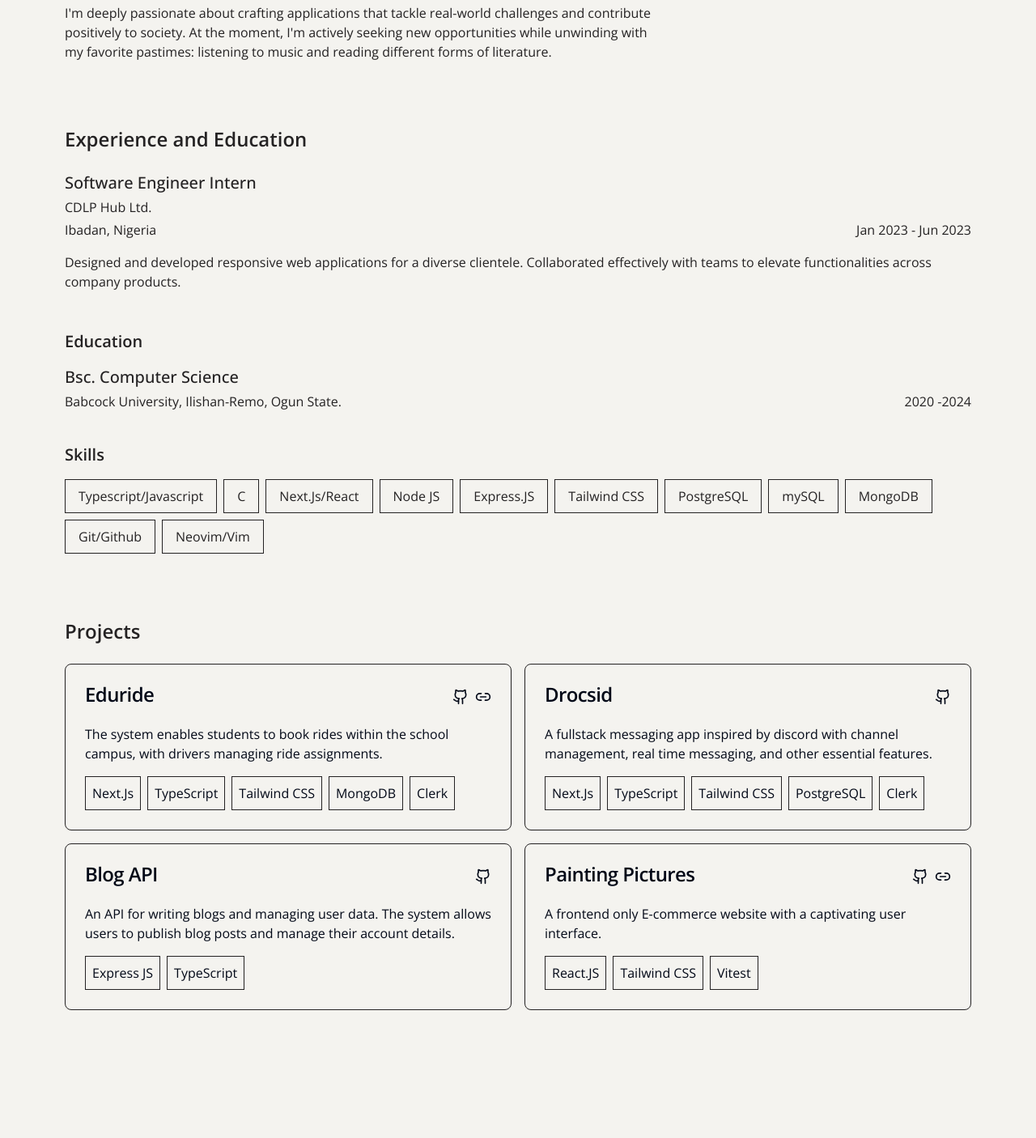
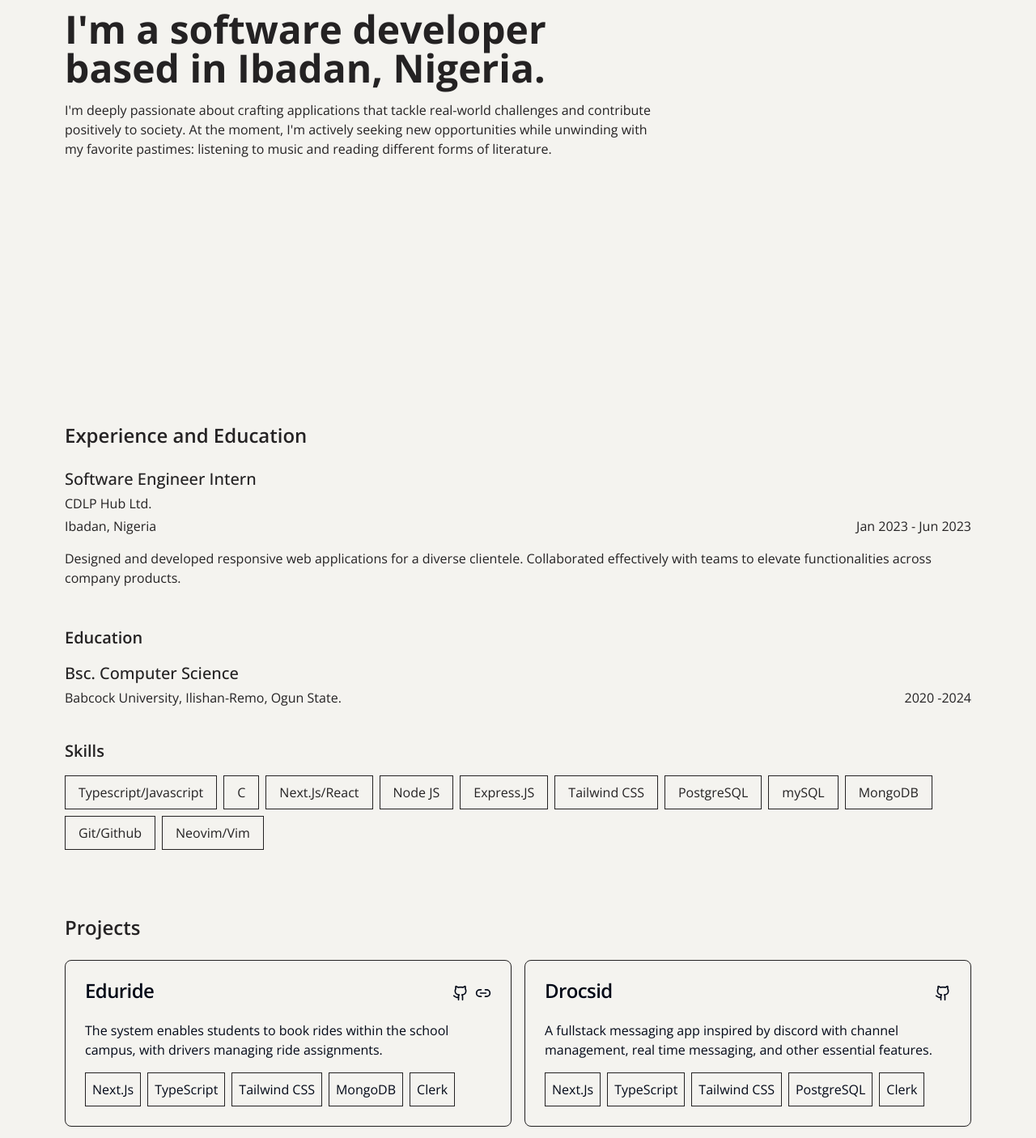
Before and after one commit to Asonance11/me, a Next.js app: page / in a window 1280 px wide. Shown: the part 280-1686 px from the top of the page at 81% size. Before the commit the page ends 1528 px from the top, so only its background shows below. Built offline with nearby package versions, Linux system fonts and the light colour scheme.

Commit message:
Animations

```diff
--- a/components/custom/experience-and-education.tsx
+++ b/components/custom/experience-and-education.tsx
@@ -1,21 +1,42 @@
-import { skills } from '@/lib/data';
-import React from 'react';
+"use client";
+
+import { skills } from "@/lib/data";
+import React from "react";
+import Reveal from "@/components/utils/Reveal";
+import { motion } from "framer-motion";
+
+const fadeInAnimationVariant = {
+  initial: {
+    opacity: 0,
+    y: 100,
+  },
+  animate: (index: number) => ({
+    opacity: 1,
+    y: 0,
+    transition: {
+      delay: 0.05 * index,
+    },
+  }),
+};
 
 const ExperienceAndEducation = () => {
   return (
-    <section className="mt-20">
+    <section className="mt-20 min-h-[50vh]">
+      <Reveal>
         <h1 className="text-2xl dark:text-[#E3E3E3] font-semibold">
           Experience and Education
         </h1>
         <Experience />
         <Education />
         <Skills />
+      </Reveal>
     </section>
   );
 };
 
 const Experience = () => {
   return (
+    <Reveal>
       <div className="mt-6">
         <div className="flex items-end justify-between gap-x-2">
           <div className="flex flex-col gap-y-1">
@@ -31,11 +52,13 @@ const Experience = () => {
           functionalities across company products.
         </p>
       </div>
+    </Reveal>
   );
 };
 
 const Education = () => {
   return (
+    <Reveal>
       <section className="mt-12">
         <h2 className="text-xl font-semibold dark:text-[#E3E3E3]">Education</h2>
         <div className="mt-4 flex items-end justify-between gap-x-2">
@@ -46,6 +69,7 @@ const Education = () => {
           <p>2020 -2024</p>
         </div>
       </section>
+    </Reveal>
   );
 };
 
@@ -55,12 +79,19 @@ const Skills = () => {
       <h2 className="text-xl font-semibold dark:text-[#E3E3E3]">Skills</h2>
       <div className="mt-4 flex items-center flex-wrap gap-2">
         {skills.map((skill, index) => (
-          <div
+          <motion.div
             key={index}
             className="px-4 py-2 border border-[#242223] dark:border-[#989898] dark:text-[#E4E4E4]"
+            variants={fadeInAnimationVariant}
+            initial="initial"
+            whileInView="animate"
+            custom={index}
+            viewport={{
+              once: true,
+            }}
           >
             {skill}
-          </div>
+          </motion.div>
         ))}
       </div>
     </section>
--- a/components/custom/personal-info.tsx
+++ b/components/custom/personal-info.tsx
@@ -1,20 +1,25 @@
-import React from 'react';
+import React from "react";
+import Reveal from "@/components/utils/Reveal";
 
 const PersonalInfo = () => {
   return (
-    <section className="lg:max-w-[65%] mt-20">
+    <Reveal>
+      <section className="min-h-screen flex items-center mt-[-150px]">
+        <div className="lg:max-w-[65%] mt-20">
           <h4 className="text-lg">Hi, I&apos;m Samuel Oluwadabira Adigun.</h4>
-      <h2 className="mt-3 text-4xl font-bold dark:text-[#E3E3E3]">
+          <h2 className="mt-4 text-5xl font-bold dark:text-[#E3E3E3]">
             I&apos;m a software developer based in Ibadan, Nigeria.
           </h2>
-      <p className="mt-3">
+          <p className="mt-4 text-base">
             I&apos;m deeply passionate about crafting applications that tackle
             real-world challenges and contribute positively to society. At the
-        moment, I&apos;m actively seeking new opportunities while unwinding with
-        my favorite pastimes: listening to music and reading different forms of
-        literature.
+            moment, I&apos;m actively seeking new opportunities while unwinding
+            with my favorite pastimes: listening to music and reading different
+            forms of literature.
           </p>
+        </div>
       </section>
+    </Reveal>
   );
 };
 
--- a/components/custom/project-cards.tsx
+++ b/components/custom/project-cards.tsx
@@ -12,7 +12,7 @@ const ProjectCards = ({ project }: ProjectCardsProps) => {
   const { name, description, github, tech, live } = project;
 
   return (
-    <Card className="bg-transparent dark:bg-transparent border-[#242223] dark:border-[#989898] ">
+    <Card className="h-full bg-transparent dark:bg-transparent border-[#242223] dark:border-[#989898] ">
       <CardHeader className="flex flex-row items-center justify-between gap-2">
         <CardTitle>{name}</CardTitle>
         <div className="flex items-center gap-2">
--- a/components/custom/projects.tsx
+++ b/components/custom/projects.tsx
@@ -1,15 +1,42 @@
+"use client";
+
 import React from "react";
+import { motion } from "framer-motion";
 import ProjectCards from "./project-cards";
 import { projects } from "@/lib/data";
 
+const fadeInAnimationVariant = {
+  initial: {
+    opacity: 0,
+    y: 100,
+  },
+  animate: (index: number) => ({
+    opacity: 1,
+    y: 0,
+    transition: {
+      delay: 0.1 * index,
+    },
+  }),
+};
+
 const Projects = () => {
   return (
-    <section className="mt-20">
+    <section className="mt-20 min-h-[50vh]">
       <h1 className="text-2xl dark:text-[#E3E3E3] font-semibold">Projects</h1>
 
       <div className="grid grid-cols-2 gap-4 mt-6">
-        {projects.map((project) => (
-          <ProjectCards project={project} />
+        {projects.map((project, index) => (
+          <motion.div
+            variants={fadeInAnimationVariant}
+            initial="initial"
+            whileInView="animate"
+            viewport={{
+              once: true,
+            }}
+            custom={index}
+          >
+            <ProjectCards project={project} />
+          </motion.div>
         ))}
       </div>
     </section>
--- /dev/null
+++ b/components/utils/Reveal.tsx
@@ -0,0 +1,39 @@
+"use client";
+
+import React, { useEffect, useRef } from "react";
+import { motion, useAnimation, useInView } from "framer-motion";
+
+interface Props {
+  children: React.ReactNode;
+}
+
+const Reveal = ({ children }: Props) => {
+  const ref = useRef(null);
+  const isInView = useInView(ref, { once: true });
+
+  const revealControls = useAnimation();
+
+  useEffect(() => {
+    if (isInView) {
+      revealControls.start("visible");
+    }
+  }, [isInView]);
+
+  return (
+    <div ref={ref}>
+      <motion.div
+        variants={{
+          hidden: { opacity: 0, y: 100 },
+          visible: { opacity: 1, y: 0 },
+        }}
+        initial="hidden"
+        animate={revealControls}
+        transition={{ duration: 0.5, delay: 0.25 }}
+      >
+        {children}
+      </motion.div>
+    </div>
+  );
+};
+
+export default Reveal;
```
Also changed, not shown: app/layout.tsx (+10 -10 lines). Lines whose indentation alone changed are shown as unchanged.
